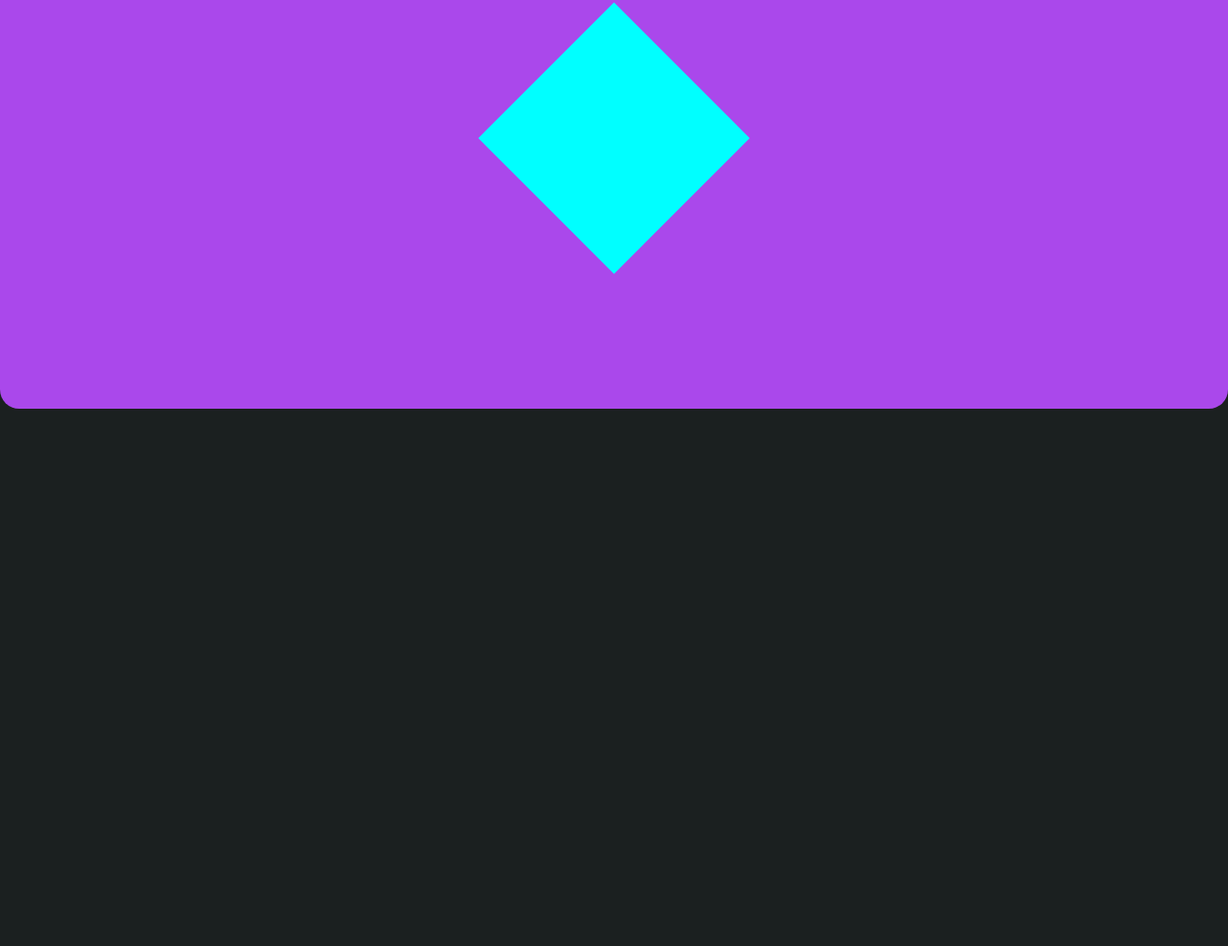
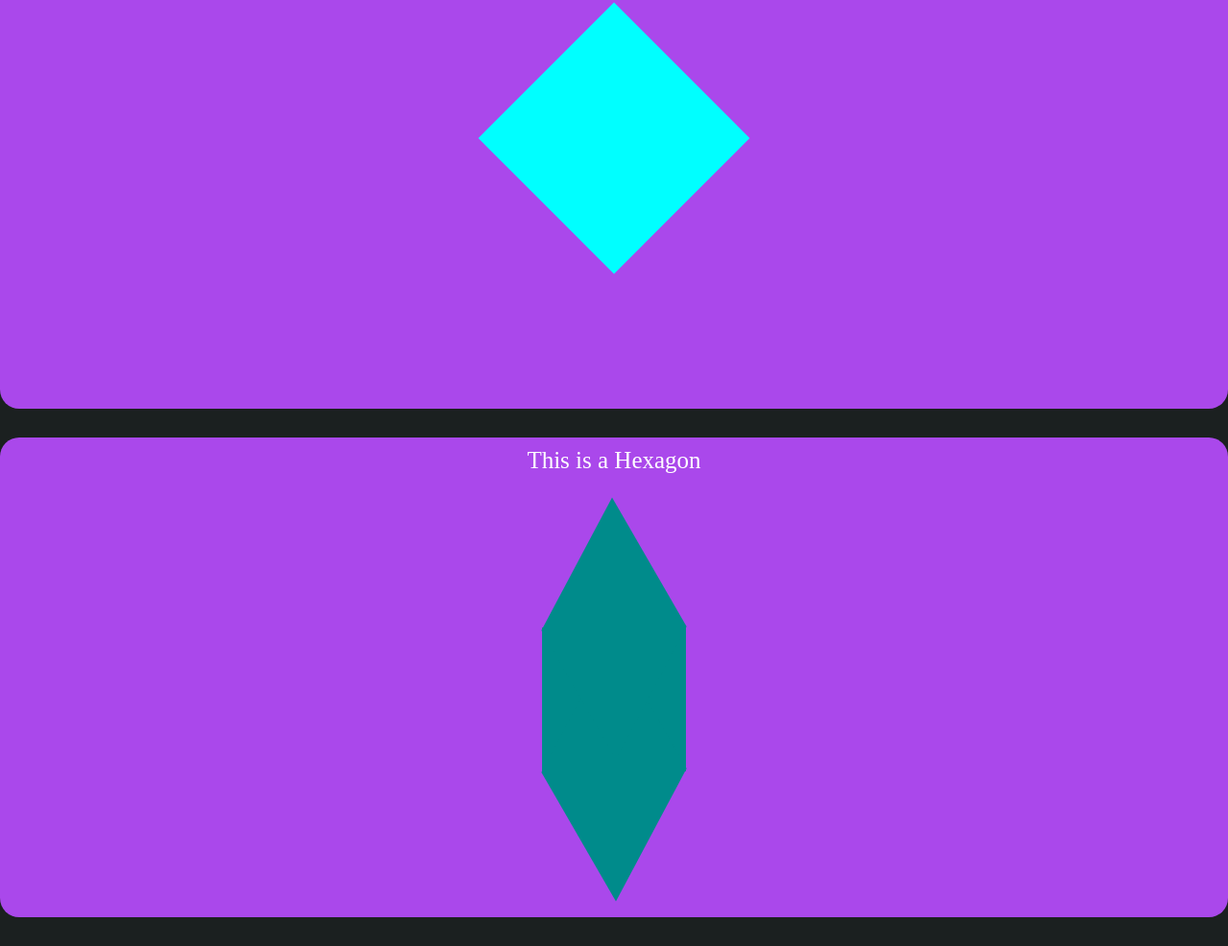
Before and after one commit to frizz2348/shapes_making, a plain HTML site: page index/index.html in a window 1280 px wide. Shown: the part 3611-4597 px from the top of the page at 96% size. Before the commit the page ends 4067 px from the top, so only its background shows below. Drawn offline with Linux system fonts and the light colour scheme.

Commit message:
Just added hexagon

```diff
--- a/index/index.html
+++ b/index/index.html
@@ -69,7 +69,15 @@
     <div class="container">
         <p>This is a Rhombus!</p>
         <div class="rhombus">
-            <div class="rom1"></div>
+            <div class="rom"></div>
+        </div>
+    </div>
+
+    <div class="container">
+        <p>This is a Hexagon</p>
+        <div class="hexagon">
+            <div class="hex1"></div>
+            <div class="hex2"></div>
         </div>
     </div>
 </body>
--- a/index/style.scss
+++ b/index/style.scss
@@ -276,10 +276,37 @@ body {
     background-color: rgb(128, 13, 13);
 }
 
-.rom1 {
+.rom {
     height: 200px;
     width: 200px;
     background-color: cyan;
     margin: 70px auto 0;
     transform: rotate(45deg);
 }
+
+.hex1 {
+    height: 150px;
+    width: 150px;
+    background-color: darkcyan;
+    margin: 150px auto 0;
+    position: relative;
+    &:before {
+        position: absolute;
+        content: '';
+        width: 100%;
+        height: 100%;
+        top: 74px;
+        left: 0;
+        background-color: darkcyan;
+        transform: rotate(45deg) skew(17deg, 15deg);
+    } &:after {
+        position: absolute;
+        content: '';
+        width: 100%;
+        height: 100%;
+        top: -74px;
+        left: 0;
+        background-color: darkcyan;
+        transform: rotate(45deg) skew(17deg, 15deg);
+    }
+}
```
Also changed, not shown: index/style.css, 1 other file.
